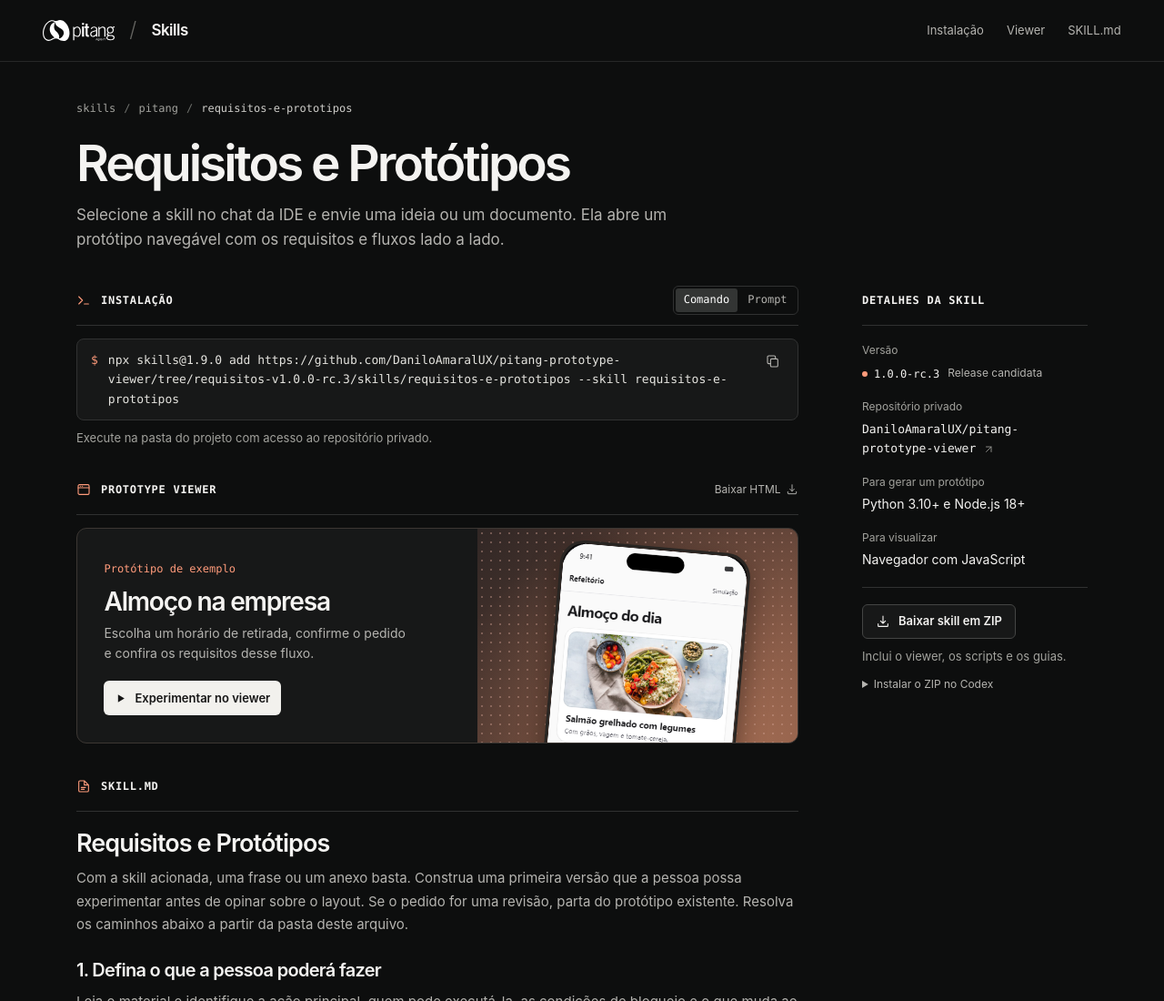
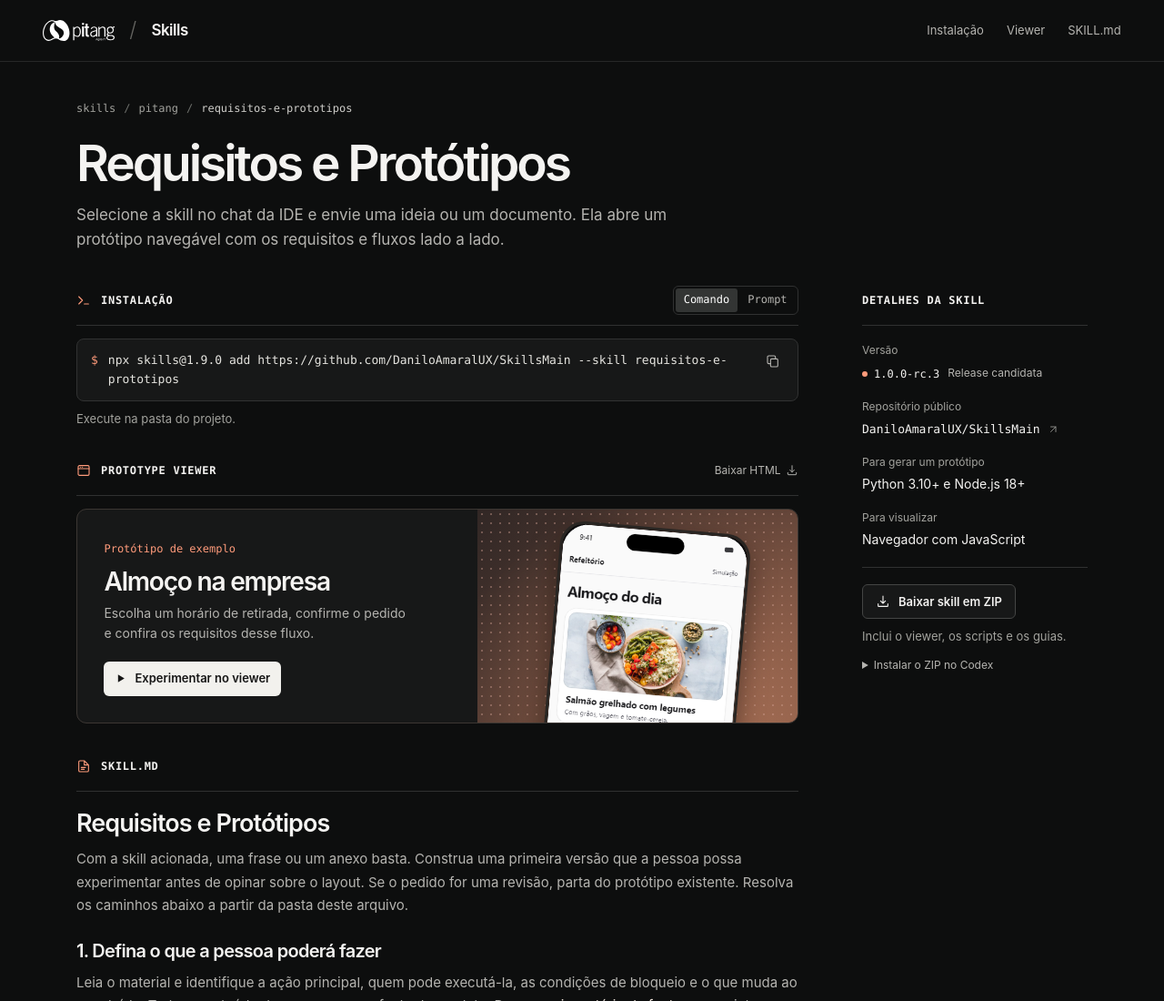
Before and after one commit to DaniloAmaralUX/requisitos-e-prototipos, a plain HTML site: page index.html in a window 1280 px wide. Shown: the top 1100 px of the page at 91% size. Drawn offline with Linux system fonts and the light colour scheme.

Commit message:
Direciona a instalação pública ao SkillsMain

```diff
--- a/index.html
+++ b/index.html
@@ -60,12 +60,12 @@
           <div id="install-panel" role="tabpanel" aria-labelledby="tab-comando" tabindex="0">
             <div class="snippet">
               <span id="prefix" aria-hidden="true">$</span>
-              <code id="install-text">npx skills@1.9.0 add https://github.com/DaniloAmaralUX/pitang-prototype-viewer/tree/requisitos-v1.0.0-rc.3/skills/requisitos-e-prototipos --skill requisitos-e-prototipos</code>
+              <code id="install-text">npx skills@1.9.0 add https://github.com/DaniloAmaralUX/SkillsMain --skill requisitos-e-prototipos</code>
               <button type="button" class="copy" id="copy-install" aria-label="Copiar comando de instalação" title="Copiar comando de instalação">
                 <svg class="icon" aria-hidden="true"><use href="#i-copy"/></svg>
               </button>
             </div>
-            <p class="hint" id="install-hint">Execute na pasta do projeto com acesso ao repositório privado.</p>
+            <p class="hint" id="install-hint">Execute na pasta do projeto.</p>
           </div>
           <span class="sr-only" role="status" id="copy-status"></span>
         </section>
@@ -99,7 +99,7 @@
         <h2 class="aside-title" id="details-title">Detalhes da skill</h2>
         <dl>
           <dt>Versão</dt><dd><span class="version"><span aria-hidden="true"></span>1.0.0-rc.3</span><small>Release candidata</small></dd>
-          <dt>Repositório privado</dt><dd><a class="repo-link" href="https://github.com/DaniloAmaralUX/pitang-prototype-viewer" target="_blank" rel="noopener">DaniloAmaralUX/<wbr>pitang-prototype-viewer <svg class="icon"><use href="#i-external"/></svg></a></dd>
+          <dt>Repositório público</dt><dd><a class="repo-link" href="https://github.com/DaniloAmaralUX/SkillsMain" target="_blank" rel="noopener">DaniloAmaralUX/<wbr>SkillsMain <svg class="icon"><use href="#i-external"/></svg></a></dd>
           <dt>Para gerar um protótipo</dt><dd>Python 3.10+ e Node.js 18+</dd>
           <dt>Para visualizar</dt><dd>Navegador com JavaScript</dd>
         </dl>
--- a/pagina.js
+++ b/pagina.js
@@ -5,14 +5,14 @@
     {
       tab: document.getElementById("tab-comando"),
       text: command,
-      hint: "Execute na pasta do projeto com acesso ao repositório privado.",
+      hint: "Execute na pasta do projeto.",
       copyLabel: "Copiar comando de instalação",
       prefix: "$",
     },
     {
       tab: document.getElementById("tab-prompt"),
       text: "Instale a skill Requisitos e Protótipos neste projeto usando o comando " + command,
-      hint: "Envie ao agente no chat da IDE com o projeto aberto e acesso ao repositório privado.",
+      hint: "Envie ao agente no chat da IDE com o projeto aberto.",
       copyLabel: "Copiar prompt de instalação",
       prefix: "›",
     },
```
Also changed, not shown: visual/pagina.png.
